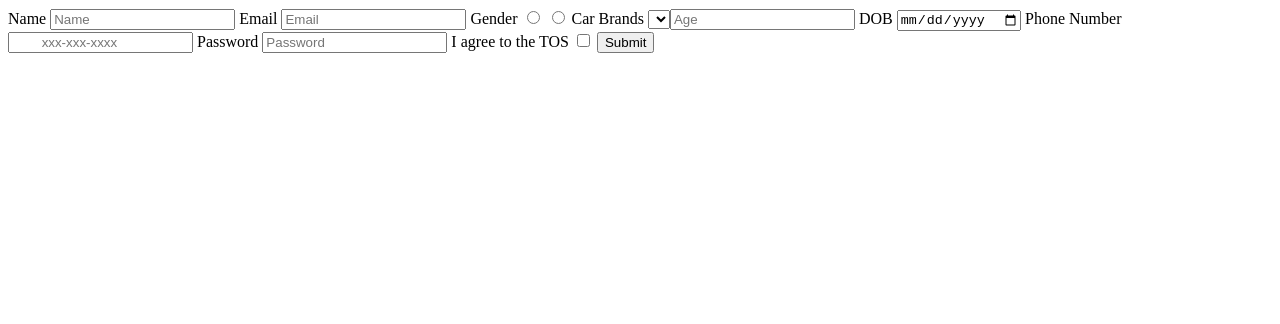
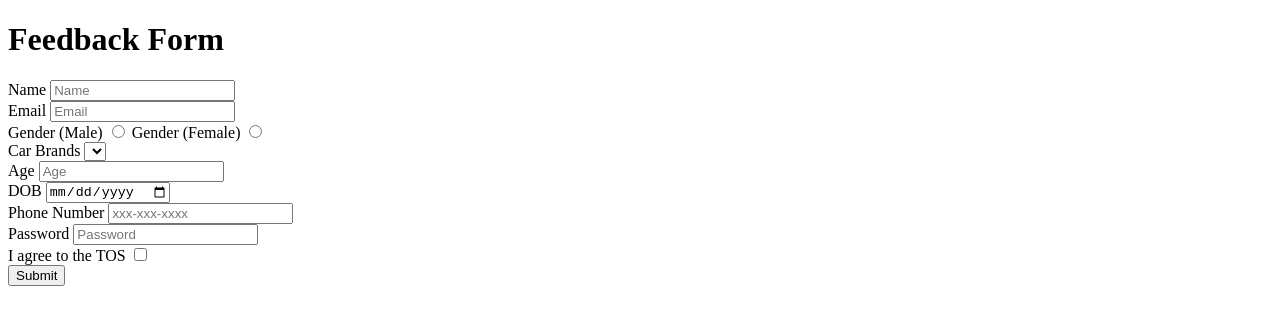
Before and after one commit to acciojob/signup-form-car-techgeek04, a website: page main.html in a window 1280 px wide. Drawn offline with Linux system fonts and the light colour scheme.

Commit message:
created a submission

```diff
--- a/main.html
+++ b/main.html
@@ -1,37 +1,58 @@
 <!DOCTYPE html>
-
-<html>
+<html lang="en">
 
 <head>
+    <meta charset="UTF-8">
+    <meta name="viewport" content="width=device-width, initial-scale=1.0">
+    <title>Feedback Form</title>
     <link rel="stylesheet" href="styles.css">
 </head>
 
 <body>
-	<!-- the entire body must be written by student -->
-    <script type="text/javascript" src="./script.js">
-</script>
+    <h1>Feedback Form</h1>
     <form action="" method="post">
+        <div>
             <label for="name">Name</label>
             <input id="name" type="text" placeholder="Name" required>
+        </div>
+        <div>
             <label for="email">Email</label>
             <input id="email" type="email" placeholder="Email" required>
-	<label for="gender">Gender</label>
-	<input id="gender" type="radio" value="gender_m" name="Gender" required>
-	<input id="gender" type="radio" value="gender_f" name="Gender" required>
+        </div>
+        <div>
+            <label for="gender_m">Gender (Male)</label>
+            <input id="gender_m" type="radio" value="male" name="gender" required>
+            <label for="gender_f">Gender (Female)</label>
+            <input id="gender_f" type="radio" value="female" name="gender" required>
+        </div>
+        <div>
             <label for="cars">Car Brands</label>
             <select id="cars" placeholder="--Please choose an option--" required>
+            </select>
+        </div>
+        <div>
             <label for="age">Age</label>
             <input id="age" type="number" placeholder="Age" required>
+        </div>
+        <div>
             <label for="dob">DOB</label>
             <input id="dob" type="date" required>
+        </div>
+        <div>
             <label for="tel">Phone Number</label>
-	<input id="tel" type="tel" placeholder="	xxx-xxx-xxxx">
+            <input id="tel" type="tel" placeholder="xxx-xxx-xxxx">
+        </div>
+        <div>
             <label for="password">Password</label>
             <input id="password" type="password" placeholder="Password" required>
+        </div>
+        <div>
             <label for="tos">I agree to the TOS</label>
             <input id="tos" type="checkbox" required>
+        </div>
         <button type="submit">Submit</button>
     </form>
+    <script type="text/javascript" src="./script.js"></script>
 </body>
 
 </html>
```
Lines whose indentation alone changed are shown as unchanged.
